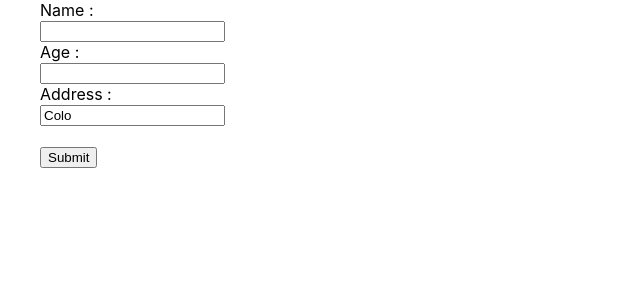
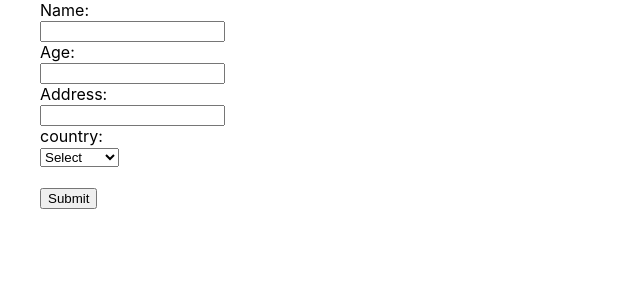
Before and after one commit to Vinushann/React, a React (Create React App) app in the folder learnreact/: page / in a window 1280 px wide. Shown: the top 300 px of the page, without its empty margins (0-640 px from the left). Built offline with nearby package versions, Linux system fonts and the light colour scheme.

Commit message:
A19 - Drop Down menu

```diff
--- a/learnreact/src/Componenet/form.js
+++ b/learnreact/src/Componenet/form.js
@@ -1,3 +1,11 @@
+/*
+  A19 - Drop Down menu
+*/
+
+/*
+
+*/
+
 import { useState } from "react";
 
 function Myform() {
@@ -5,9 +13,9 @@ function Myform() {
   const [inputs, setInputs] = useState({
 
     /*
-        step 1 - set the intial value for that.
+      - set the default value for this object
     */
-    address : 'Colo'
+    country: 'India'
   });
 
 
@@ -32,28 +40,42 @@ function Myform() {
       <form action="" onSubmit={submit}>
 
         <label htmlFor="">
-          Name : <br />
+          Name: <br />
           <input type="text" name="name" onChange={storeAllData} />
         </label>
 
         <br />
 
         <label htmlFor="">
-          Age : <br />
+          Age: <br />
           <input type="text" name="age" onChange={storeAllData} />
         </label>
 
         <br />
 
         <label htmlFor="">
-          Address : <br />
-          {/*
-              step 2 : use 'value' element for set the step - 1 value
+          Address: <br />
 
-              step 3 : use full extension.
-                object-name . property-name
-          */}
           <input type="text" name="address" value={inputs.address} onChange={storeAllData} />
+        </label>
+
+          <br />
+
+        {/*
+              step 1 : create a drop down menu
+        */}
+        <label htmlFor="">
+          country:
+        <br />
+          <select name="country" onChange={storeAllData} value={inputs.country}>
+            {/* first one for default */}
+            <option value="">Select</option>
+            <option value="srilanka"> Sri Lanka </option>
+            <option value="india"> India </option>
+            <option value="canada"> Canada </option>
+            <option value="america"> America </option>
+
+          </select>
         </label>
 
         <br /> <br />
@@ -64,3 +86,4 @@ function Myform() {
 }
 
 export default Myform;
+``
```
